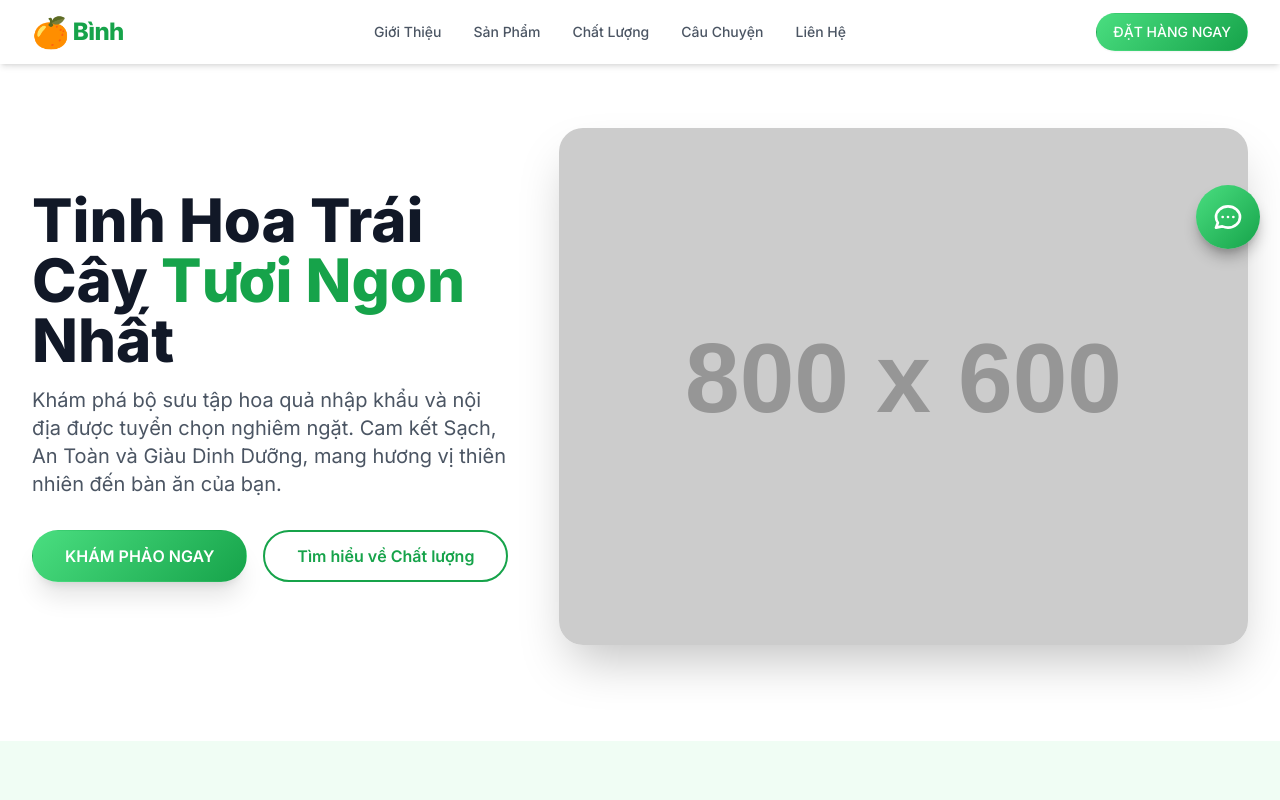
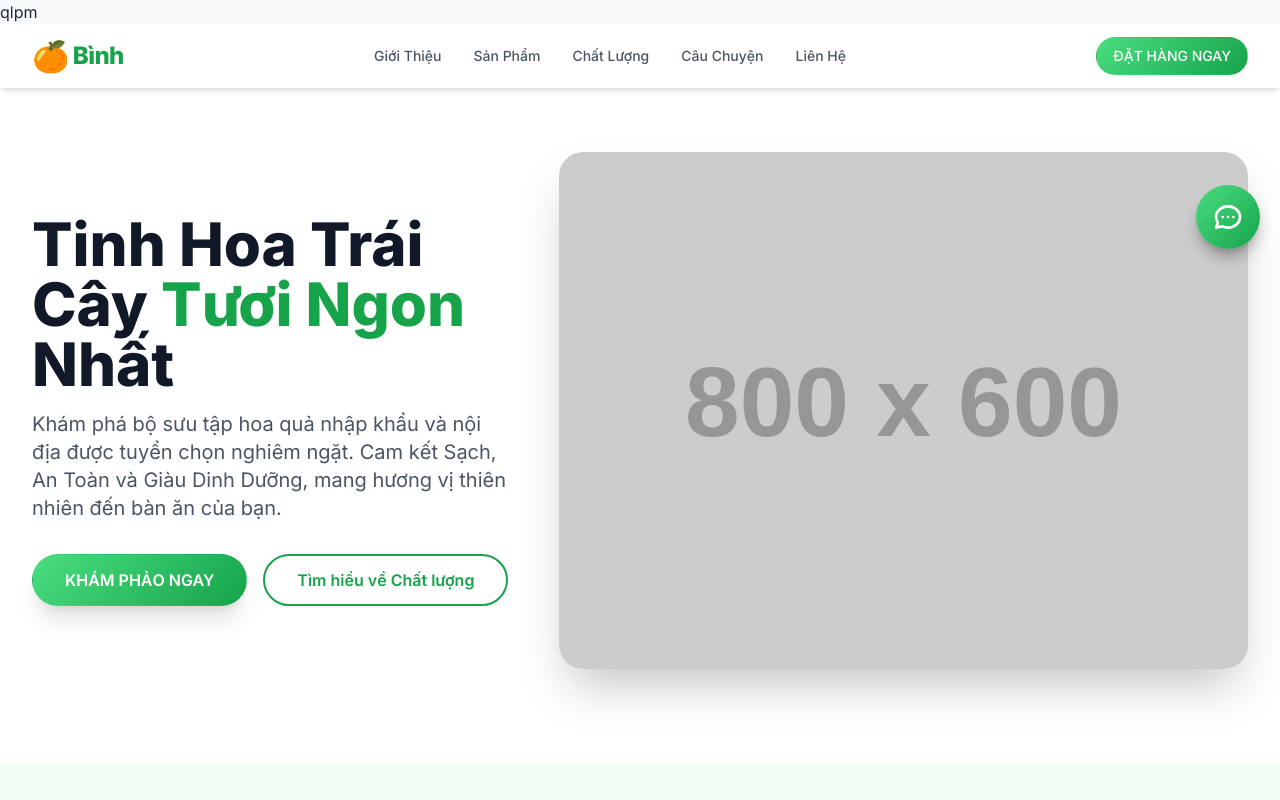
Before and after one commit to capnguyenhieunghia/binh, a plain HTML site: page index.html in a window 1280 px wide. Shown: the top 800 px of the page. Drawn offline with nearby package versions, Linux system fonts and the light colour scheme; no server answers; placeholder pictures from the web are drawn by us.

Commit message:
Add link to index1.html in index.htmlá

```diff
--- a/index.html
+++ b/index.html
@@ -15,6 +15,7 @@
 </head>
 
 <body class="bg-gray-50 text-gray-800">
+    <a href="index1.html">qlpm</a>
     <header class="sticky top-0 z-50 bg-white shadow-md">
         <div class="max-w-7xl mx-auto px-4 sm:px-6 lg:px-8">
             <div class="flex justify-between items-center h-16">
```
